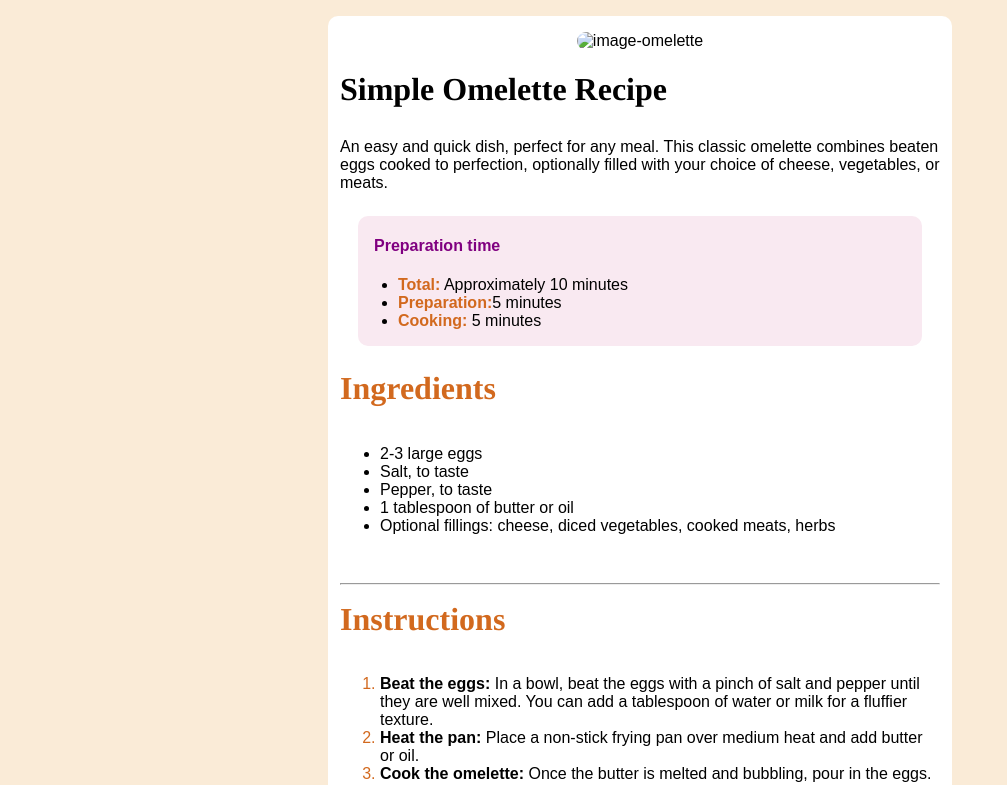
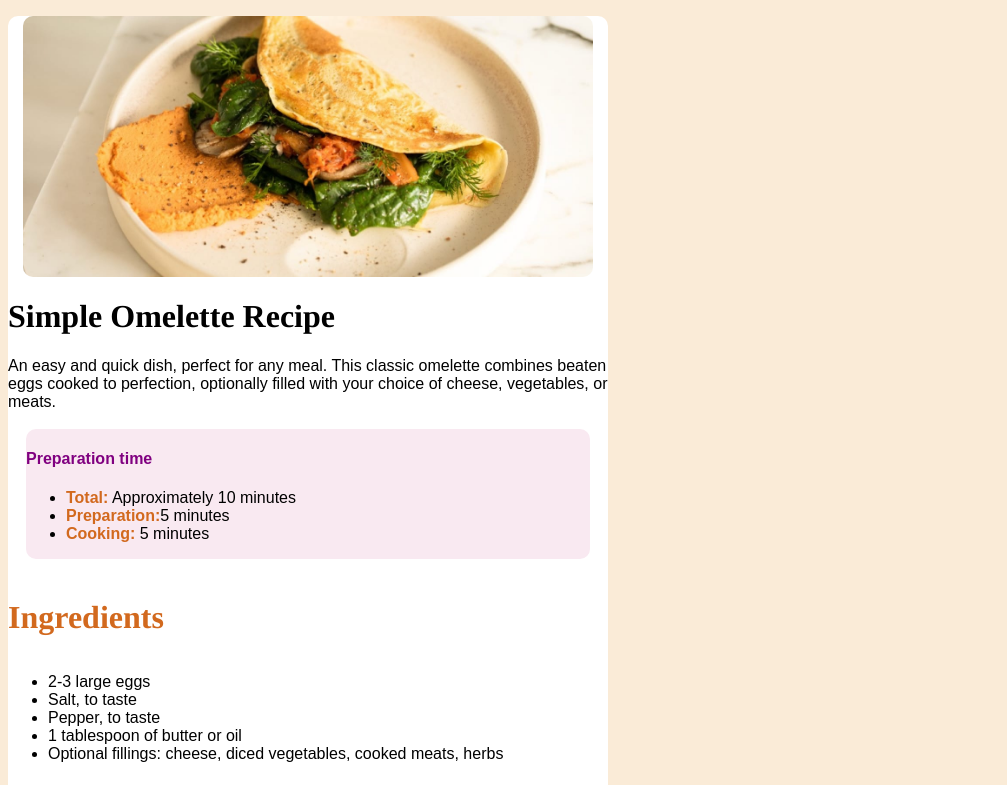
Before and after one commit to Tanmuch7583/Recipe-Page, a website: page index.html in a window 1280 px wide. Shown: the top 785 px of the page, without its empty margins (0-1007 px from the left). Drawn offline with nearby package versions, Linux system fonts and the light colour scheme; a web font is replaced by a local one.

Commit message:
Update index.html

```diff
--- a/index.html
+++ b/index.html
@@ -4,20 +4,18 @@
   <meta charset="UTF-8">
   <meta name="viewport" content="width=device-width, initial-scale=1.0"> <!-- displays site properly based on user's device -->
 
-  <link rel="icon" type="image/png" sizes="32x32" href="./assets/images/favicon-32x32.png">
-  <link rel="stylesheet" href="node_modules/bootstrap/dist/css/bootstrap-grid.min.css">
+  <link rel="icon" type="image/png" sizes="32x32" href="favicon-32x32.png">
+  <link rel="stylesheet" href="bootstrap-grid.min.css">
   <link rel="stylesheet" href="index.css">
 
 
   <title>Frontend Mentor | Recipe page</title>
 
-  <!-- Feel free to remove these styles or customise in your own stylesheet 👍 -->
-
 </head>
 <body>
   <p>
     <div class="container">
-      <img src="./assets/images/image-omelette.jpeg" alt="image-omelette" class="mt-3">
+      <img src="image-omelette.jpeg" alt="image-omelette" class="mt-3">
 
     <h1>Simple Omelette Recipe</h1>
 
```
